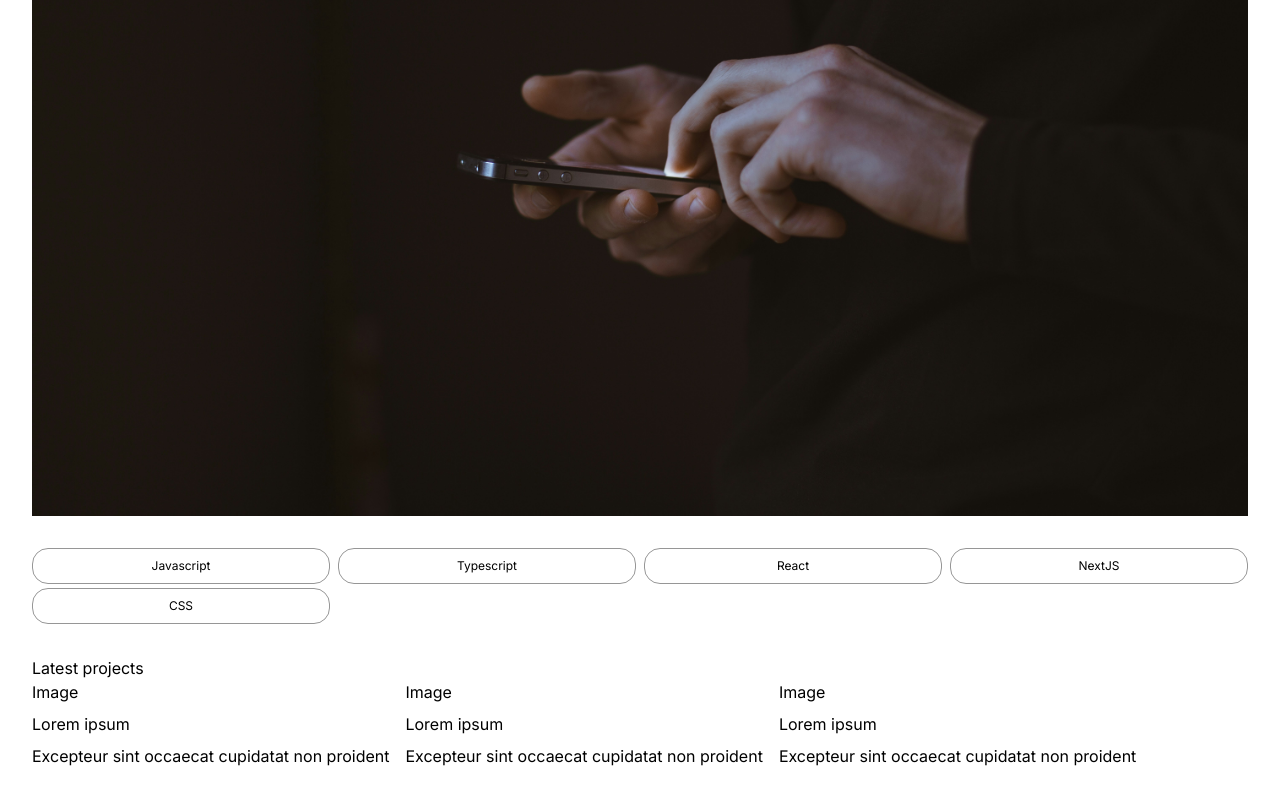
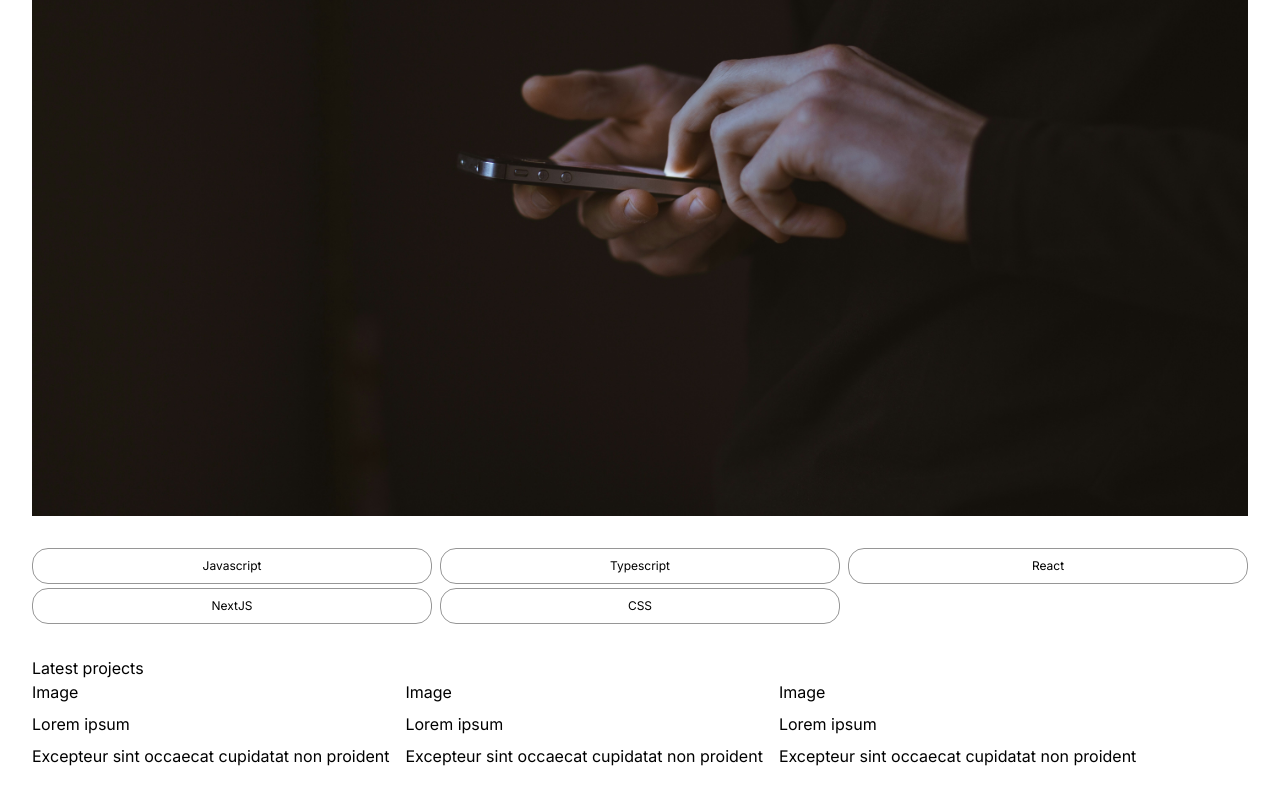
Before and after one commit to alejandro3469/portfolioo, a Next.js app: page / in a window 1280 px wide. Shown: the part 455-1255 px from the top of the page. Built offline with nearby package versions, Linux system fonts and the light colour scheme.

Commit message:
Update globals.css

```diff
--- a/app/globals.css
+++ b/app/globals.css
@@ -34,7 +34,7 @@
 .skills {
     display: grid;
     gap: 4px 8px;
-    grid-template-columns: repeat(4, 1fr);
+    grid-template-columns: repeat(3, 1fr);
 }
 .skills li{
     border: 1px solid rgba(0, 0, 0, 0.411);
```
